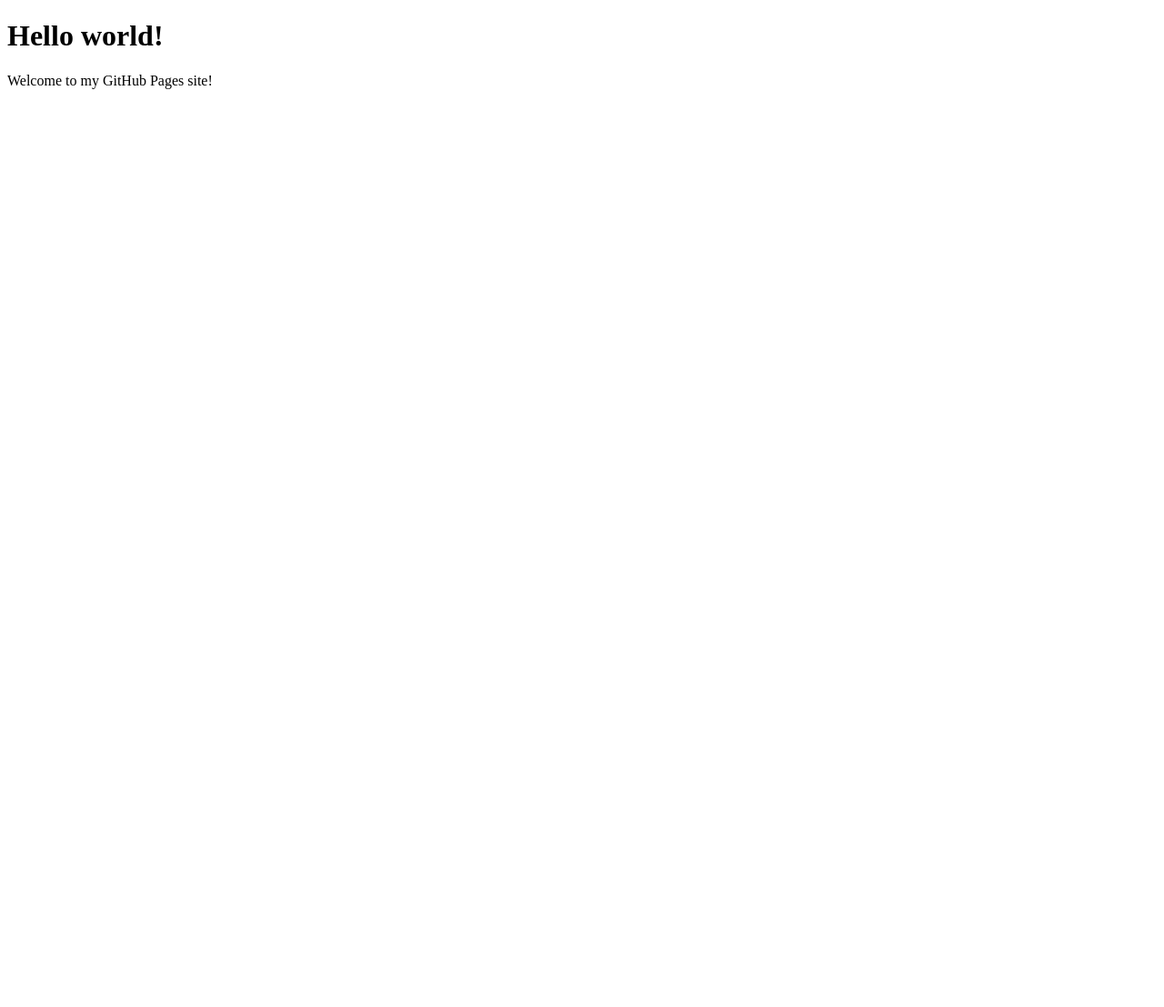
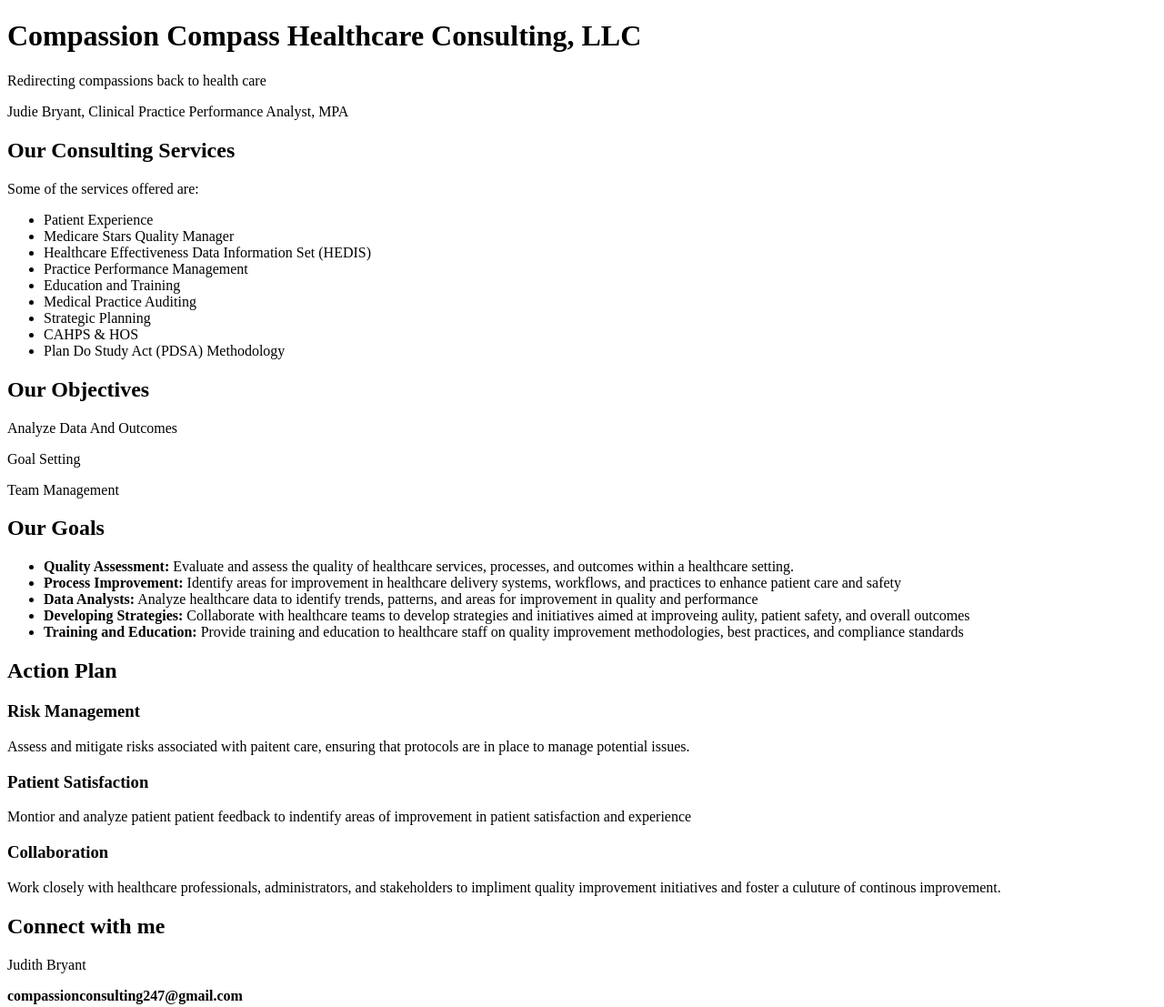
Before and after one commit to compassioncompass/compassioncompass.github.io, a plain HTML site: page index.html in a window 1280 px wide. Shown: the whole page at 91% size. Before the commit the page ends 800 px from the top, so only its background shows below. Drawn offline with Linux system fonts and the light colour scheme.

Commit message:
Add styles.css and information

```diff
--- a/index.html
+++ b/index.html
@@ -2,9 +2,87 @@
 <html>
   <head>
     <title>My GitHub Pages Site</title>
+    <link rel="stylesheet" type="text/css" href="styles.css" />
   </head>
   <body>
-    <h1>Hello world!</h1>
-    <p>Welcome to my GitHub Pages site!</p>
+    <div>
+      <h1>Compassion Compass Healthcare Consulting, LLC</h1>
+      <p>Redirecting compassions back to health care</p>
+      <p>Judie Bryant, Clinical Practice Performance Analyst, MPA</p>
+    </div>
+    <div>
+      <h2>Our Consulting Services</h2>
+      <p>Some of the services offered are:</p>
+      <ul>
+        <li>Patient Experience</li>
+        <li>Medicare Stars Quality Manager</li>
+        <li>Healthcare Effectiveness Data Information Set (HEDIS)</li>
+        <li>Practice Performance Management</li>
+        <li>Education and Training</li>
+        <li>Medical Practice Auditing</li>
+        <li>Strategic Planning</li>
+        <li>CAHPS & HOS</li>
+        <li>Plan Do Study Act (PDSA) Methodology</li>
+      </ul>
+    </div>
+    <div>
+      <h2>Our Objectives</h2>
+      <p>Analyze Data And Outcomes</p>
+      <p>Goal Setting</p>
+      <p>Team Management</p>
+    </div>
+    <div>
+      <h2>Our Goals</h2>
+      <ul>
+        <li>
+          <b>Quality Assessment:</b> Evaluate and assess the quality of
+          healthcare services, processes, and outcomes within a healthcare
+          setting.
+        </li>
+        <li>
+          <b>Process Improvement:</b> Identify areas for improvement in
+          healthcare delivery systems, workflows, and practices to enhance
+          patient care and safety
+        </li>
+        <li>
+          <b>Data Analysts:</b> Analyze healthcare data to identify trends,
+          patterns, and areas for improvement in quality and performance
+        </li>
+        <li>
+          <b>Developing Strategies:</b> Collaborate with healthcare teams to
+          develop strategies and initiatives aimed at improveing aulity, patient
+          safety, and overall outcomes
+        </li>
+        <li>
+          <b>Training and Education:</b> Provide training and education to
+          healthcare staff on quality improvement methodologies, best practices,
+          and compliance standards
+        </li>
+      </ul>
+    </div>
+    <div>
+      <h2>Action Plan</h2>
+      <h3><b>Risk Management</b></h3>
+      <p>
+        Assess and mitigate risks associated with paitent care, ensuring that
+        protocols are in place to manage potential issues.
+      </p>
+      <h3><b>Patient Satisfaction</b></h3>
+      <p>
+        Montior and analyze patient patient feedback to indentify areas of
+        improvement in patient satisfaction and experience
+      </p>
+      <h3><b>Collaboration</b></h3>
+      <p>
+        Work closely with healthcare professionals, administrators, and
+        stakeholders to impliment quality improvement initiatives and foster a
+        culuture of continous improvement.
+      </p>
+    </div>
+    <div>
+      <h2>Connect with me</h2>
+      <p>Judith Bryant</p>
+      <b>compassionconsulting247@gmail.com</b>
+    </div>
   </body>
 </html>
```
Also changed, not shown: styles.css (added).
